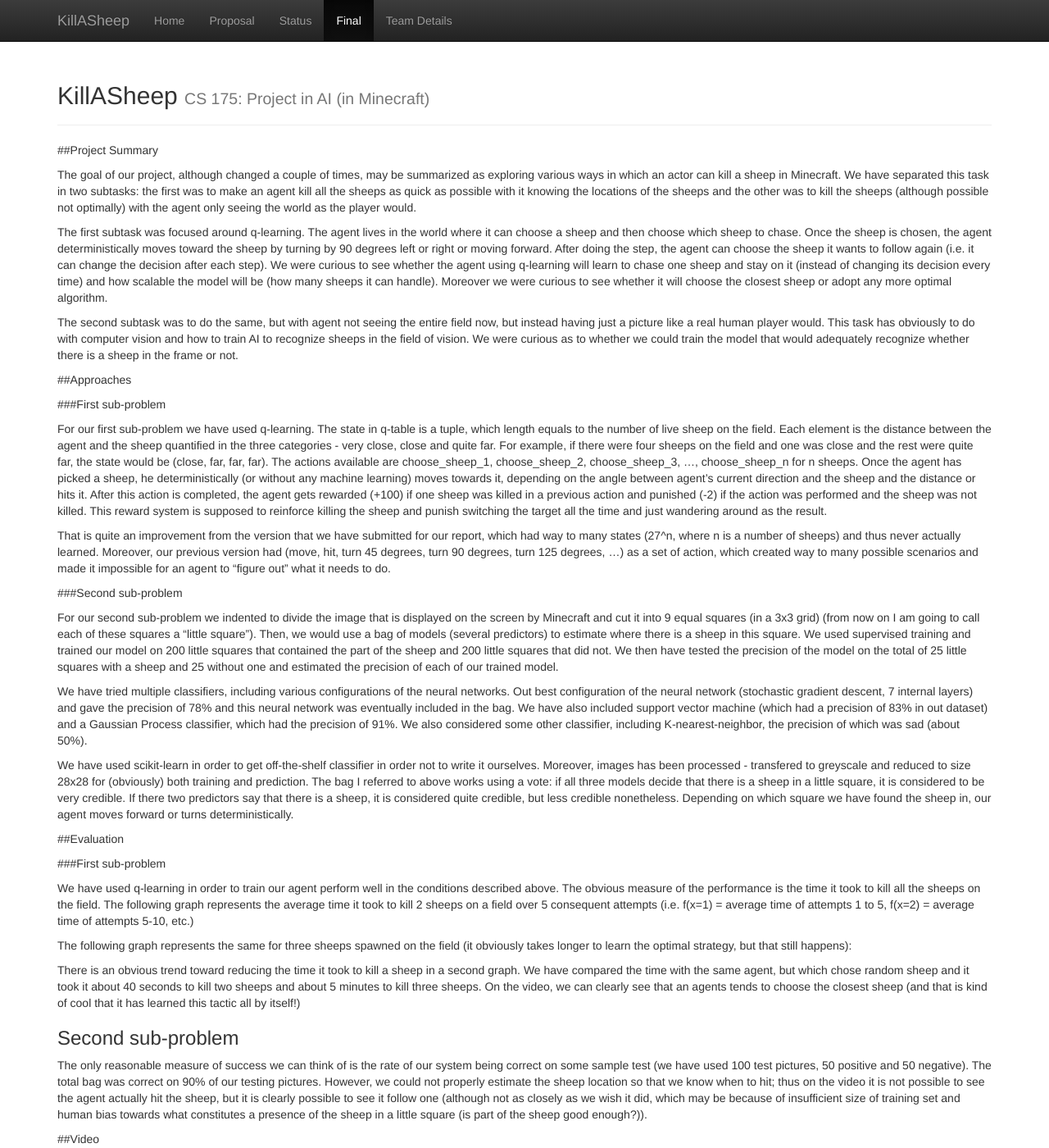
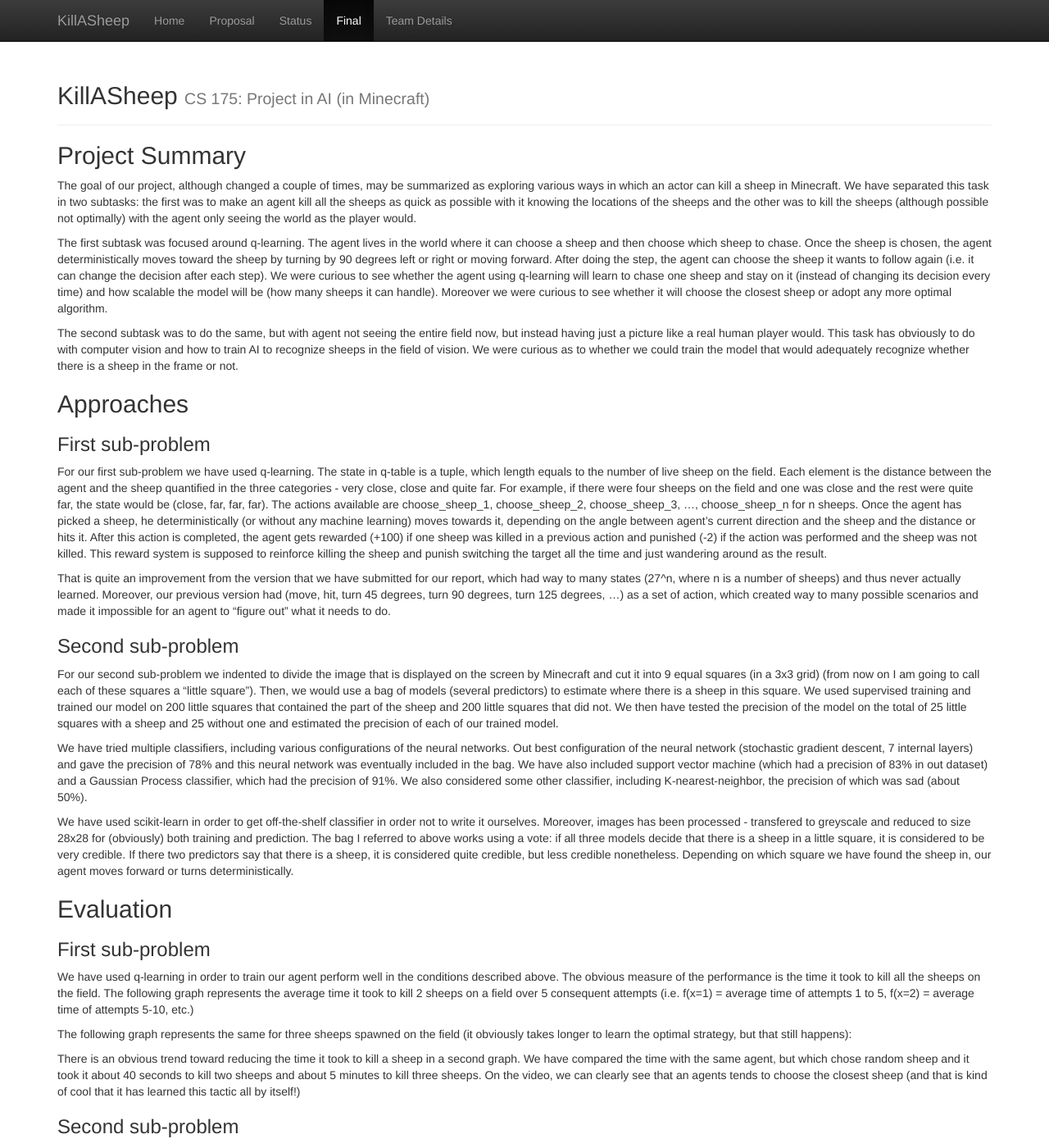
Before and after one commit to DavidZizu/killasheep, a Jekyll site: the page built from docs/final.md, in a window 1280 px wide and 1400 px high. Shown: the whole window at 82% size. Built offline with Jekyll 4.4.1, drawn with Linux system fonts in a browser that asks for light colours; some of the changed text lies outside the part shown.

```diff
--- a/docs/final.md
+++ b/docs/final.md
@@ -3,7 +3,7 @@ layout: default
 title:  Final
 ---
 
-##Project Summary
+## Project Summary
 
 The goal of our project, although changed a couple of times, may be summarized as exploring various ways in which an actor can kill a sheep in Minecraft. We have separated this task in two subtasks: the first was to make an agent kill all the sheeps as quick as possible with it knowing the locations of the sheeps and the other was to kill the sheeps (although possible not optimally) with the agent only seeing the world as the player would.
 
@@ -13,15 +13,15 @@ The second subtask was to do the same, but with agent not seeing the entire fiel
 
 
 
-##Approaches
+## Approaches
 
-###First sub-problem
+### First sub-problem
 
 For our first sub-problem we have used q-learning. The state in q-table is a tuple, which length equals to the number of live sheep on the field. Each element is the distance between the agent and the sheep quantified in the three categories - very close, close and quite far. For example, if there were four sheeps on the field and one was close and the rest were quite far, the state would be (close, far, far, far). The actions available are choose_sheep_1, choose_sheep_2, choose_sheep_3, ..., choose_sheep_n for n sheeps. Once the agent has picked a sheep, he deterministically (or without any machine learning) moves towards it, depending on the angle between agent's current direction and the sheep and the distance or hits it. After this action is completed, the agent gets rewarded (+100) if one sheep was killed in a previous action and punished (-2) if the action was performed and the sheep was not killed. This reward system is supposed to reinforce killing the sheep and punish switching the target all the time and just wandering around as the result.
 
 That is quite an improvement from the version that we have submitted for our report, which had way to many states (27^n, where n is a number of sheeps) and thus never actually learned. Moreover, our previous version had (move, hit, turn 45 degrees, turn 90 degrees, turn 125 degrees, ...) as a set of action, which created way to many possible scenarios and made it impossible for an agent to "figure out" what it needs to do.
 
-###Second sub-problem
+### Second sub-problem
 
 For our second sub-problem we indented to divide the image that is displayed on the screen by Minecraft and cut it into 9 equal squares (in a 3x3 grid) (from now on I am going to call each of these squares a "little square"). Then, we would use a bag of models (several predictors) to estimate where there is a sheep in this square. We used supervised training and trained our model on 200 little squares that contained the part of the sheep and 200 little squares that did not. We then have tested the precision of the model on the total of 25 little squares with a sheep and 25 without one and estimated the precision of each of our trained model.
 
@@ -31,9 +31,9 @@ We have used scikit-learn in order to get off-the-shelf classifier in order not
 
 
 
-##Evaluation
+## Evaluation
 
-###First sub-problem
+### First sub-problem
 
 We have used q-learning in order to train our agent perform well in the conditions described above. The obvious measure of the performance is the time it took to kill all the sheeps on the field. The following graph represents the average time it took to kill 2 sheeps on a field over 5 consequent attempts (i.e. f(x=1) = average time of attempts 1 to 5, f(x=2) = average time of attempts 5-10, etc.)
 
@@ -48,12 +48,18 @@ There is an obvious trend toward reducing the time it took to kill a sheep in a
 
 The only reasonable measure of success we can think of is the rate of our system being correct on some sample test (we have used 100 test pictures, 50 positive and 50 negative). The total bag was correct on 90% of our testing pictures. However, we could not properly estimate the sheep location so that we know when to hit; thus on the video it is not possible to see the agent actually hit the sheep, but it is clearly possible to see it follow one (although not as closely as we wish it did, which may be because of insufficient size of training set and human bias towards what constitutes a presence of the sheep in a little square (is part of the sheep good enough?)).
 
-
-##Video
+## Video
 
 <iframe width="560" height="315" src="https://www.youtube.com/embed/1QiUOO8TrLw?ecver=1" frameborder="0" allowfullscreen></iframe>
 
-##References
+## Images
+<img src="https://files.torba.me/1.png"/>
+
+
+<img src="https://files.torba.me/2.png"/>
+
+
+## References
 
 We have used multiple on-line resources to learn about models and to figure out whether our models were appropriate for the task. Here are the resources we used:
 
```
